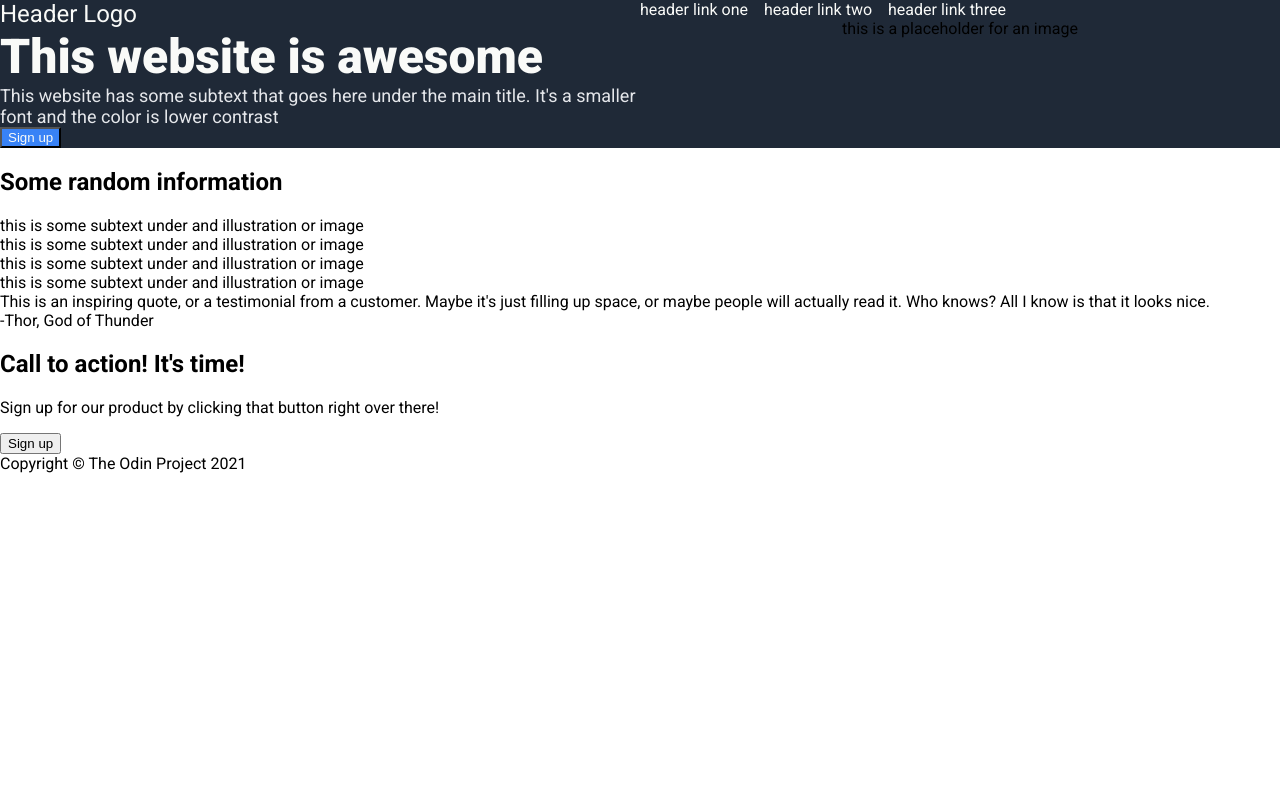
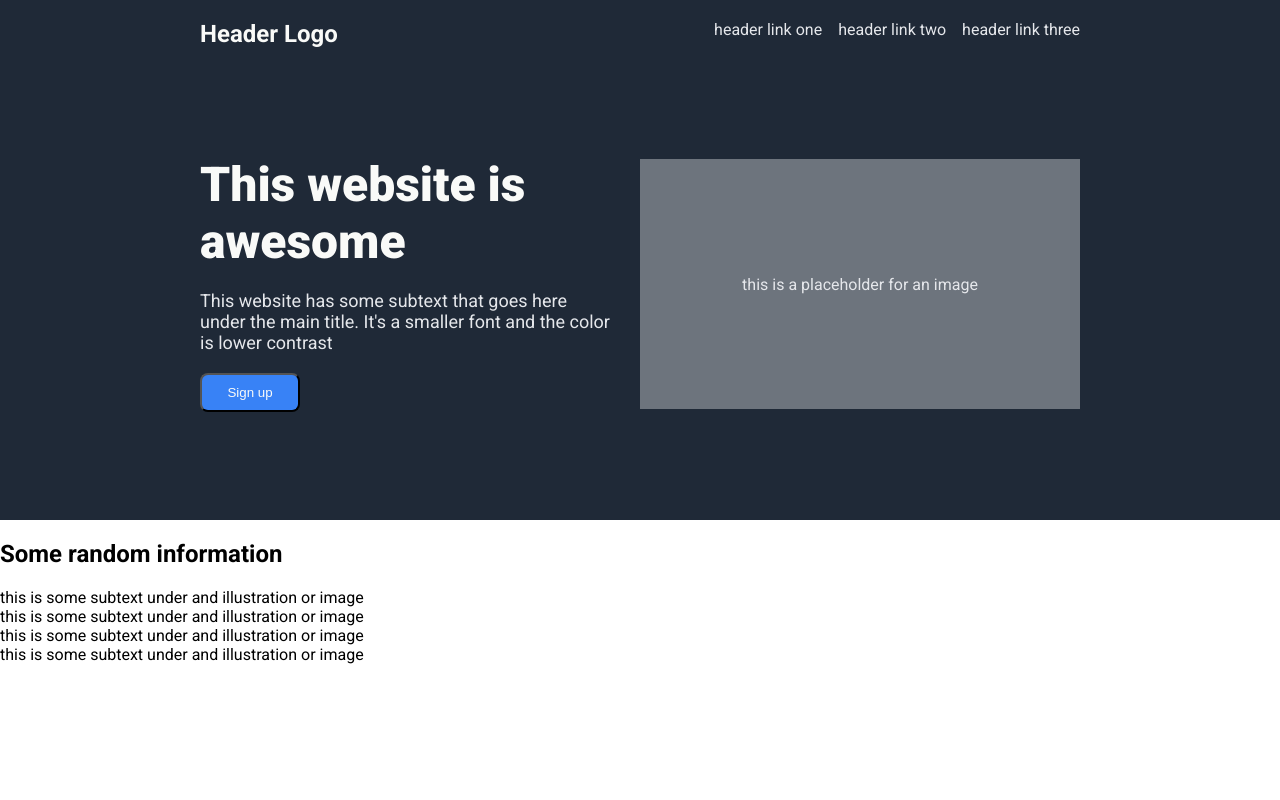
Before and after one commit to arpitneewaliya/My-Landing-Page, a plain HTML site: page index.html in a window 1280 px wide. Shown: the top 800 px of the page. Drawn offline with Linux system fonts and the light colour scheme.

Commit message:
Style the header of the webpage
The header has been according to the given image. The structure of the
html document has been changed to align the divs properly.

```diff
--- a/index.html
+++ b/index.html
@@ -9,12 +9,14 @@
 
 <body>
     <!-- This is the header of the page -->
-    <div class="header">
+    <div class="header divisions">
         <div class="left">
             <div class="logo">Header Logo</div>
-            <div class="awesome">This website is awesome</div>
-            <div class="hero2">This website has some subtext that goes here under the main title. It's a smaller font and the color is lower contrast</div>
-            <button id="button1">Sign up</button>
+            <div class="hero1">
+                <div class="awesome">This website is awesome</div>
+                <div class="hero2">This website has some subtext that goes here under the main title. It's a smaller font and the color is lower contrast</div>
+                <button id="button1">Sign up</button>
+            </div>
         </div>
 
         <div class="right">
@@ -27,7 +29,7 @@
         </div>
     </div>
 
-    <div class="random-info">
+    <div class="random-info divisions">
         <h2>Some random information</h2>
         <div>
             <div class="one">
@@ -49,12 +51,12 @@
         </div>
     </div>
 
-    <div class="quote">
+    <div class="quote divisions">
         <div>This is an inspiring quote, or a testimonial from a customer. Maybe it's just filling up space, or maybe people will actually read it. Who knows? All I know is that it looks nice.</div>
         <div>-Thor, God of Thunder</div>
     </div>
 
-    <div class="action-time">
+    <div class="action-time divisions">
         <div>
             <h2>Call to action! It's time!</h2>
             <p>Sign up for our product by clicking that button right over there!</p>
--- a/style.css
+++ b/style.css
@@ -8,55 +8,84 @@ body {
     margin: 0;
 }
 
+.divisions {
+    height: 500px;
+}
+
+.footer {
+    height: 60px;
+}
+
 .header {
     display: flex;
     background-color: #1f2937;
-    /* justify-content: space-around; */
+    padding-top: 20px;
+    padding-left: 200px;
+    padding-right: 200px;
 }
 
-/* Styles the logo "Header Logo" */
 .logo {
     font-size: 24px;
     color: #f9faf8;
+    /* margin-bottom: 100px; */
+    font-weight: bold;
 }
 
-/* Styles the hero main text "this website is awesome" */
 .awesome {
-    color: #f9faf8;
     font-size: 48px;
     font-weight: 900;
+    color: #f9faf8;
 }
 
-/* Styles the hero secondary text */
 .hero2 {
     font-size: 18px;
     color: #e5e7eb;
 }
 
-/* Styles the first "sign-up" button*/
 #button1 {
     background-color: #3882f6;
     color: #f9faf8;
+    width: 100px;
+    border-radius: 8px;
+    height: auto;
+    padding: 10px;
 }
 
-/* Styles the list of links in the header section on top of the webpage*/
-.right ul {
-    margin: 0;
-    padding: 0;
+ul {
     list-style-type: none;
     display: flex;
     gap: 16px;
-    color: #f9faf8;
+    color: #e5e7eb;
+    margin: 0;
+    padding: 0;
+    justify-content: flex-end;
+    margin-bottom: 120px;
 }
 
 .img-holder {
     display: flex;
     justify-content: center;
-    /* align-items: center; */
+    align-items: center;
+    color: #e5e7eb;
+    height: 250px;
+    background-color: #6d747d;
 }
 
-/* Makes both the divs occupy equal space */
 .left,
 .right {
     flex: 1;
+    display: flex;
+    flex-direction: column;
 }
+
+.logo,
+.hero1 {
+    flex: auto;
+}
+
+.hero1 {
+    display: flex;
+    flex-direction: column;
+    gap: 20px;
+    padding-right: 30px;
+}
```
